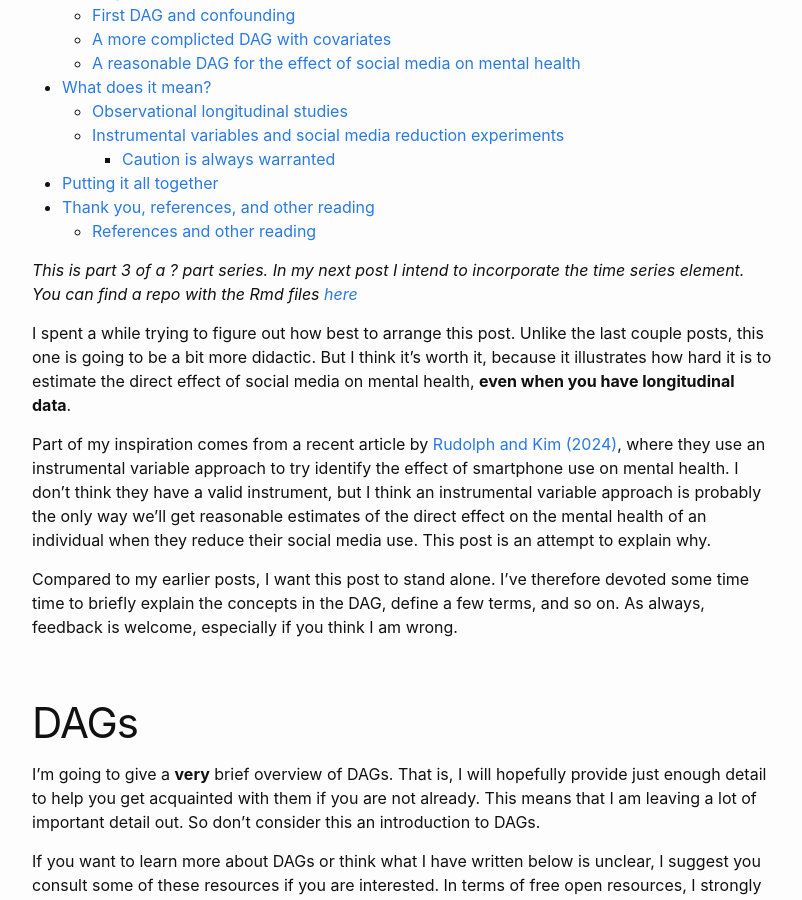
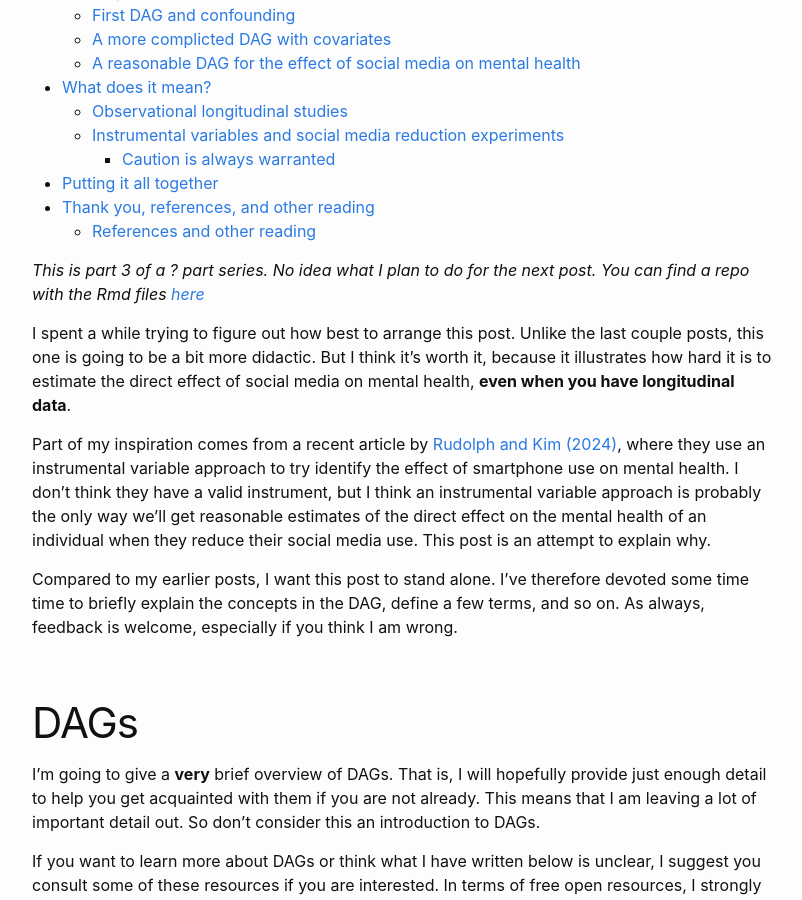
Before and after one commit to sjwild/sjwild.github.io, a Jekyll site: the page built from _posts/2024-11-30-causal-inference-social-media-mental-health-part-3.markdown, in a window 1280 px wide and 900 px high, scrolled down 396 px. Shown: the whole window, without its empty margins (238-1040 px from the left). Built offline with Jekyll 4.4.1, drawn with Linux system fonts in a browser that asks for light colours.

Commit message:
Last change today. I promise

```diff
--- a/_posts/2024-11-30-causal-inference-social-media-mental-health-part-3.markdown
+++ b/_posts/2024-11-30-causal-inference-social-media-mental-health-part-3.markdown
@@ -8,7 +8,7 @@ usemathjax: true
 * TOC
 {:toc}
 
-_This is part 3 of a ? part series. In my next post I intend to incorporate the time series element. You can find a repo with the Rmd files [here](https://github.com/sjwild/SM-and-MH)_
+_This is part 3 of a ? part series. No idea what I plan to do for the next post. You can find a repo with the Rmd files [here](https://github.com/sjwild/SM-and-MH)_
 
 I spent a while trying to figure out how best to arrange this post. Unlike the last couple posts, this one is going to be a bit more didactic. But I think it's worth it, because it illustrates how hard it is to estimate the direct effect of social media on mental health, **even when you have longitudinal data**.
 
```
